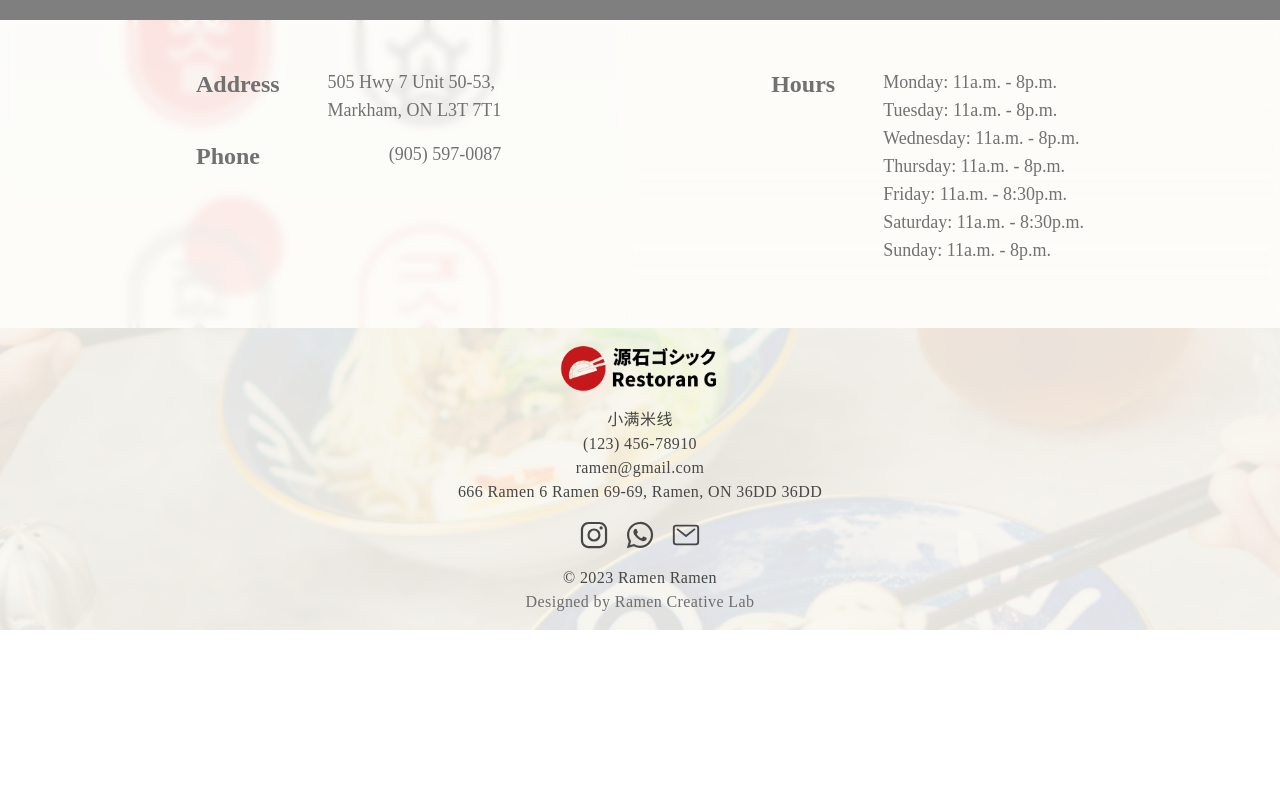
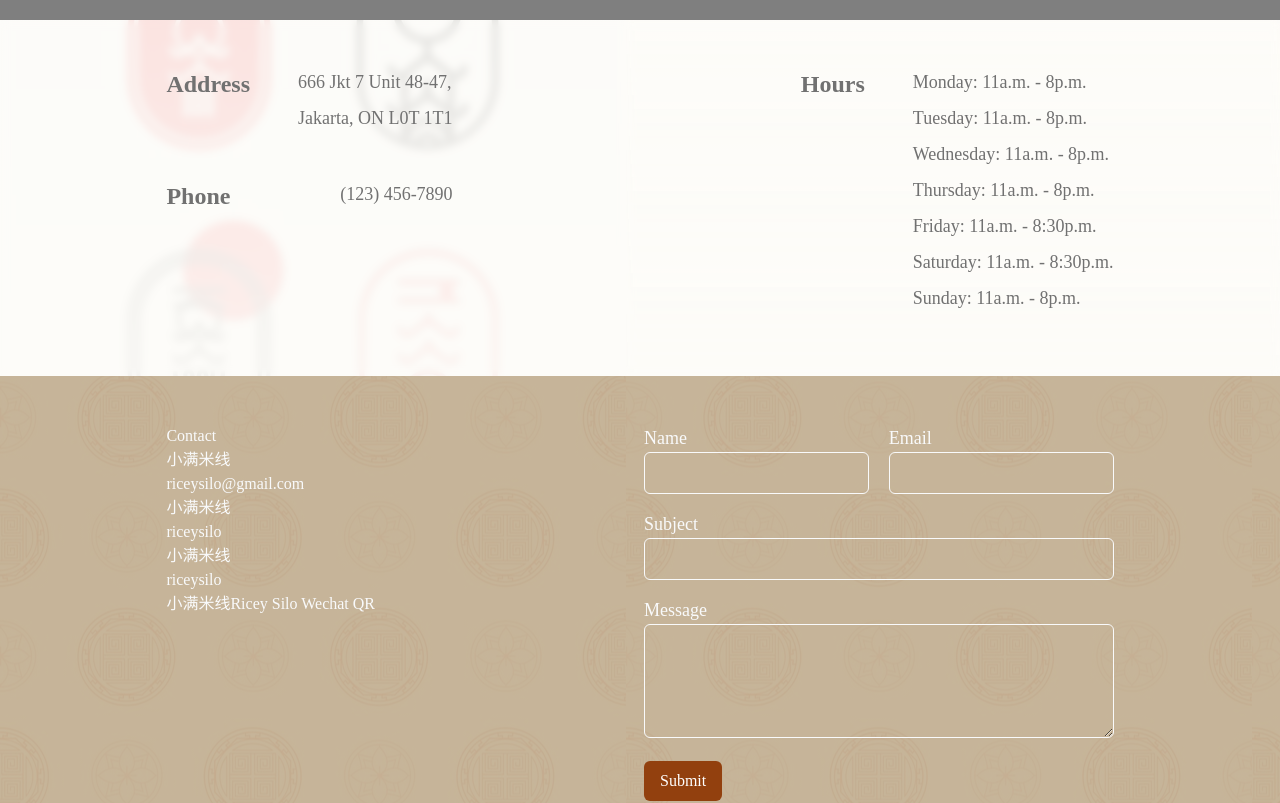
Before and after one commit to sulkhan10/ramen-fe, a React (Create React App) app: page /contact in a window 1280 px wide. Shown: the part 780-1583 px from the top of the page. Before the commit the page ends 1410 px from the top, so only its background shows below. Built offline with nearby package versions, Linux system fonts and the light colour scheme; grey boxes are pictures that could not be loaded.

Commit message:
feat : add form layout

```diff
--- a/src/pages/Contact.js
+++ b/src/pages/Contact.js
@@ -6,6 +6,7 @@ import AOS from "aos";
 import "aos/dist/aos.css"; // You can also use <link> for styles
 // ..
 import backgroundAbout from "../assets/image/background-contact.jpg";
+import backgroundForm from "../assets/image/background-form.jpg";
 import backgroundSectionOne from "../assets/image/bg-section-1.jpg";
 import backgroundSectionTwo from "../assets/image/bg-section-2.jpg";
 import backgroundSectionThree from "../assets/image/bg-section-3.jpg";
@@ -30,36 +31,10 @@ AOS.init();
 
 let Contact = () => {
   let [loading, setLoading] = useState(true);
-  const [currentStep, setCurrentStep] = useState(1);
-  const [stepBefore, setStepBefore] = useState(0);
 
-  const handleStepClick = (step) => {
-    // AOS.refresh();
-    setStepBefore(currentStep);
-    setCurrentStep(step);
-  };
-  // const transitions = useTransition(currentStep, null, {
-  //   from: { opacity: 0, transform: "translateX(-100%)" },
-  //   enter: { opacity: 1, transform: "translateX(0%)" },
-  //   leave: { opacity: 0, transform: "translateX(100%)" },
-  // });
-  const getImageUrlByStep = (step) => {
-    // Kode untuk mengambil URL gambar berdasarkan langkah
-    // Ganti dengan logika yang sesuai dengan langkah-langkah Anda
-    switch (step) {
-      case 1:
-        return cardImageOne;
-      case 2:
-        return cardImageTwo;
-      case 3:
-        return cardImageThree;
-      case 4:
-        return backgroundSectionFour;
-      case 5:
-        return backgroundSectionFive;
-      default:
-        return "";
-    }
+  const handleSubmit = (event) => {
+    event.preventDefault();
+    // Handle form submission logic here
   };
   useEffect(() => {
     setLoading(true);
@@ -90,41 +65,135 @@ let Contact = () => {
           className="absolute inset-0 bg-white bg-opacity-50 backdrop-filter backdrop-blur-sm"
           style={{ zIndex: -1 }}
         ></div>
-        <div className="w-full md:w-3/4 ">
+        <div className="w-full md:w-4/5  ">
         <div className="flex flex-col sm:flex-row sm:justify-between gap-2 w-full">
           <div className="">
-            <div className="sm:flex sm:gap-12 sm:justify-between">
+            <div className="sm:flex sm:gap-12 sm:justify-between mb-1 sm:mb-8">
               <h2 className="text-xl md:text-2xl font-bold mt-2  sm:mt-0 ">
                 Address
               </h2>
-              <div className="text-lg mb-4">
-                <p>505 Hwy 7 Unit 50-53,</p>
-                <p>Markham, ON L3T 7T1</p>
+              <div className="text-lg mb-4  mt-2 sm:mt-0">
+                <p className="">666 Jkt 7 Unit 48-47,</p>
+                <p className="mt-1 sm:mt-2">Jakarta, ON L0T 1T1</p>
               </div>
             </div>
             <div className="sm:flex sm:gap-12 sm:justify-between">
               <h2 className="text-xl md:text-2xl font-bold mt-2  sm:mt-0 ">
                 Phone
               </h2>
-              <div className="text-lg ">
-                <p>(905) 597-0087</p>
+              <div className="text-lg  mt-2  sm:mt-0">
+                <p>(123) 456-7890</p>
               </div>
             </div>
           </div>
-          <div className="flex flex-col sm:flex-row sm:gap-12 justify-between ">
+          <div className="flex flex-col sm:flex-row sm:gap-12 justify-between mt-4 sm:mt-0 ">
             <h2 className="text-xl md:text-2xl font-bold mt-2  sm:mt-0">
               Hours
             </h2>
-            <div className="text-lg mb-4">
-              <p>Monday: 11a.m. - 8p.m.</p>
-              <p>Tuesday: 11a.m. - 8p.m.</p>
-              <p>Wednesday: 11a.m. - 8p.m.</p>
-              <p>Thursday: 11a.m. - 8p.m.</p>
-              <p>Friday: 11a.m. - 8:30p.m.</p>
-              <p>Saturday: 11a.m. - 8:30p.m.</p>
-              <p>Sunday: 11a.m. - 8p.m.</p>
+            <div className="text-lg mb-4 mt-2 sm:mt-0">
+              <p >Monday: 11a.m. - 8p.m.</p>
+              <p className="mt-1 sm:mt-2">Tuesday: 11a.m. - 8p.m.</p>
+              <p className="mt-1 sm:mt-2">Wednesday: 11a.m. - 8p.m.</p>
+              <p className="mt-1 sm:mt-2">Thursday: 11a.m. - 8p.m.</p>
+              <p className="mt-1 sm:mt-2">Friday: 11a.m. - 8:30p.m.</p>
+              <p className="mt-1 sm:mt-2">Saturday: 11a.m. - 8:30p.m.</p>
+              <p className="mt-1 sm:mt-2">Sunday: 11a.m. - 8p.m.</p>
             </div>
           </div>
+        </div>
+
+        </div>
+      </div>
+
+
+      <div
+        className="relative p-12  flex flex-col justify-center items-center w-full text-gray-50"
+        style={{
+          backgroundImage: `linear-gradient(rgba(251,	249,	242, 0.7), rgba(251,	249,	242, 0.7)),url("${backgroundForm}")`,
+          // backgroundSize: 'cover',
+          backgroundPosition: "left",
+          // backgroundRepeat: "no-repeat",
+          // backdropFilter: "blur(10px)",
+        }}
+        data-aos="fade-up"
+      >
+        <div
+          className="absolute inset-0 bg-[#baa484] bg-opacity-80 backdrop-filter backdrop-blur-xs"
+          style={{ zIndex: -1 }}
+        ></div>
+        <div className="w-full md:w-4/5  ">
+        <div className="flex flex-col sm:flex-row sm:justify-between gap-2 w-full">
+        <div className="w-1/2">
+        <h2>Contact</h2>
+        <p>小满米线</p>
+        <p>riceysilo@gmail.com</p>
+        <p>小满米线</p>
+        <p>riceysilo</p>
+        <p>小满米线</p>
+        <p>riceysilo</p>
+        <p>小满米线Ricey Silo Wechat QR</p>
+      </div>
+      <div className="w-1/2">
+        <form onSubmit={handleSubmit} className="space-y-4">
+          <div className="flex gap-5">
+
+          <div>
+            <label htmlFor="name" className="font-normal text-lg">
+              Name
+            </label>
+            <input
+              type="text"
+              id="name"
+              name="name"
+              required
+              className="w-full border rounded-md py-2 px-4 bg-transparent  border-gray-50"
+            />
+          </div>
+          <div>
+            <label htmlFor="email" className="font-normal text-lg">
+              Email
+            </label>
+            <input
+              type="email"
+              id="email"
+              name="email"
+              required
+              className="w-full border rounded-md py-2 px-4 bg-transparent  border-gray-50"
+            />
+          </div>
+          </div>
+          <div>
+            <label htmlFor="subject" className="font-normal text-lg">
+              Subject
+            </label>
+            <input
+              type="text"
+              id="subject"
+              name="subject"
+              required
+              className="w-full border rounded-md py-2 px-4 bg-transparent  border-gray-50"
+            />
+          </div>
+          <div>
+            <label htmlFor="message" className="font-normal text-lg">
+              Message
+            </label>
+            <textarea
+              id="message"
+              name="message"
+              rows="4"
+              required
+              className="w-full border rounded-md py-2 px-4 bg-transparent  border-gray-50"
+            ></textarea>
+          </div>
+          <button
+            type="submit"
+            className="bg-amber-800 text-white py-2 px-4 rounded-md hover:bg-amber-900"
+          >
+            Submit
+          </button>
+        </form>
+      </div>
         </div>
 
         </div>
```
Also changed, not shown: src/assets/image/background-form.jpg (added).
